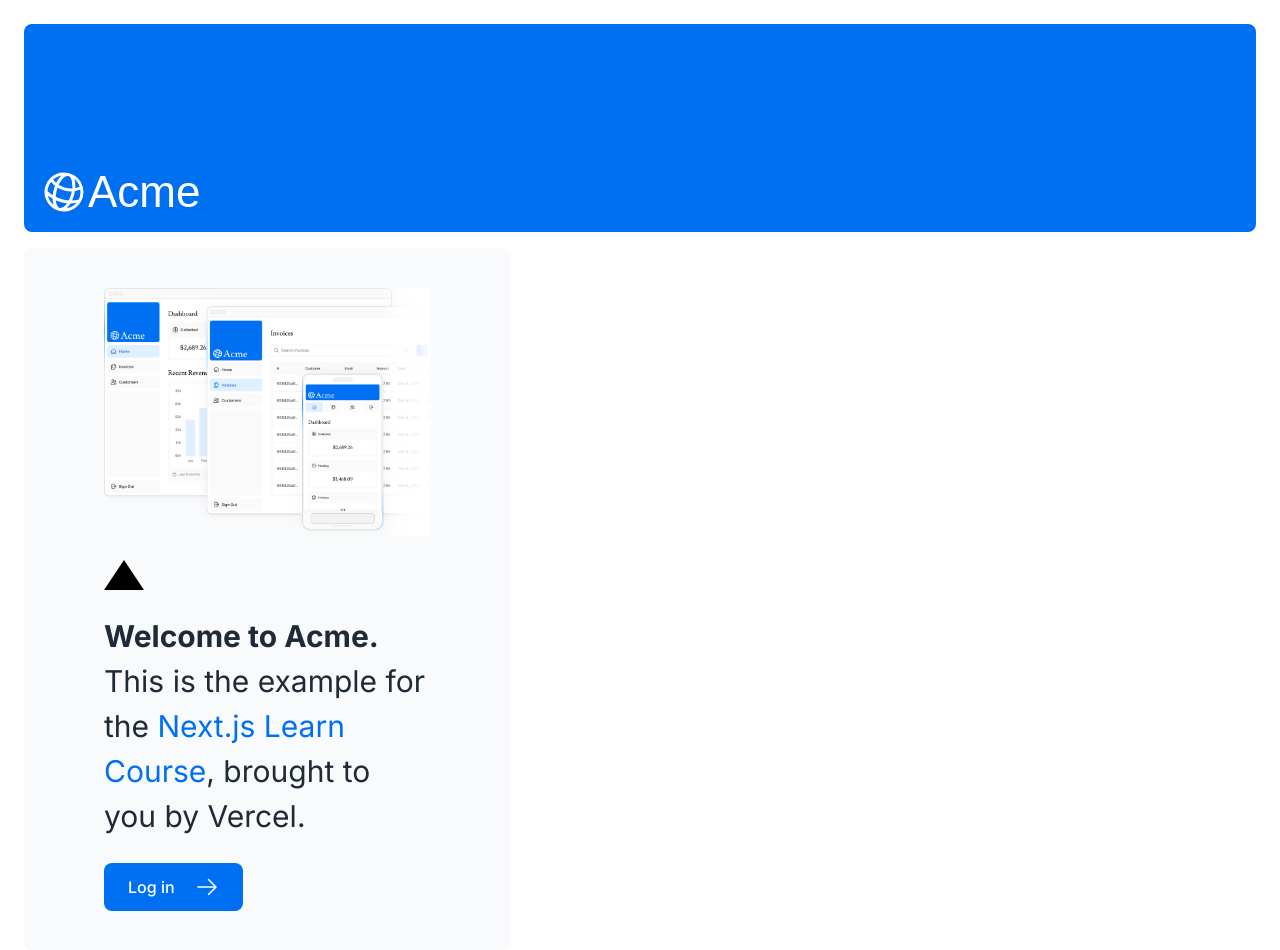
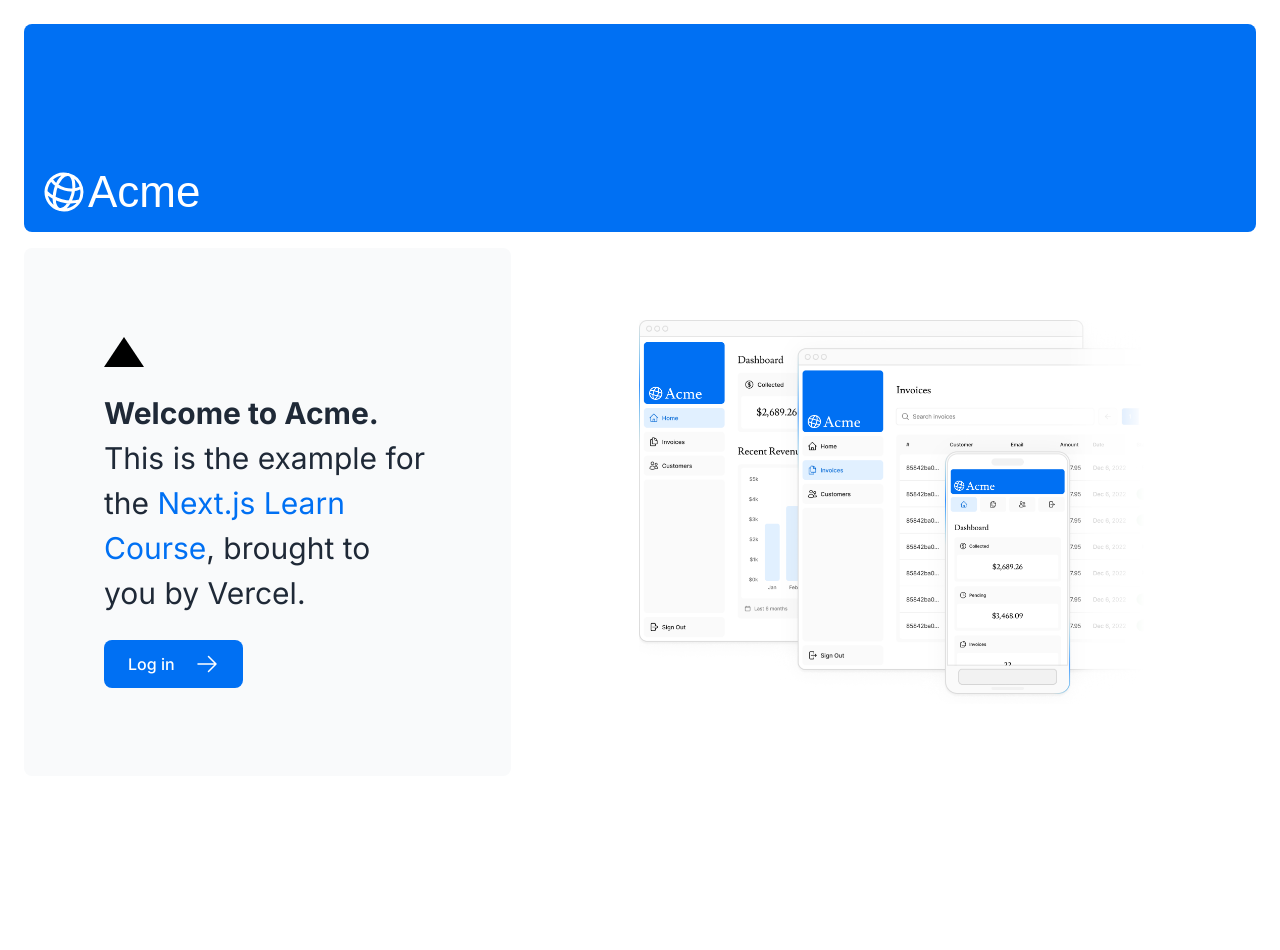
Before and after one commit to masete/ankara, a Next.js app in the folder nextjs-dashboard/: page / in a window 1280 px wide. Shown: the top 950 px of the page. After the commit the page ends 800 px from the top, so only its background shows below. Built offline with nearby package versions, Linux system fonts and the light colour scheme; a web font is replaced by a local one.

Commit message:
add screenshot image

```diff
--- a/nextjs-dashboard/app/page.tsx
+++ b/nextjs-dashboard/app/page.tsx
@@ -11,13 +11,7 @@
       </div>
       <div className="mt-4 flex grow flex-col gap-4 md:flex-row">
         <div className="flex flex-col justify-center gap-6 rounded-lg bg-gray-50 px-6 py-10 md:w-2/5 md:px-20">
-        <Image
-        src="/hero-desktop.png"
-        width={1000}
-        height={760}
-        className="hidden md:block"
-        alt="Screenshots of the dashboard project showing desktop version"
-      />
+
         <div
            className="h-0 w-0 border-b-[30px] border-l-[20px] border-r-[20px] border-b-black border-l-transparent border-r-transparent"
 />
@@ -37,6 +31,13 @@
         </div>
         <div className="flex items-center justify-center p-6 md:w-3/5 md:px-28 md:py-12">
           {/* Add Hero Images Here */}
+            <Image
+              src="/hero-desktop.png"
+              width={1000}
+              height={760}
+              className="hidden md:block"
+              alt="Screenshots of the dashboard project showing desktop version"
+            />
         </div>
       </div>
     </main>
```
